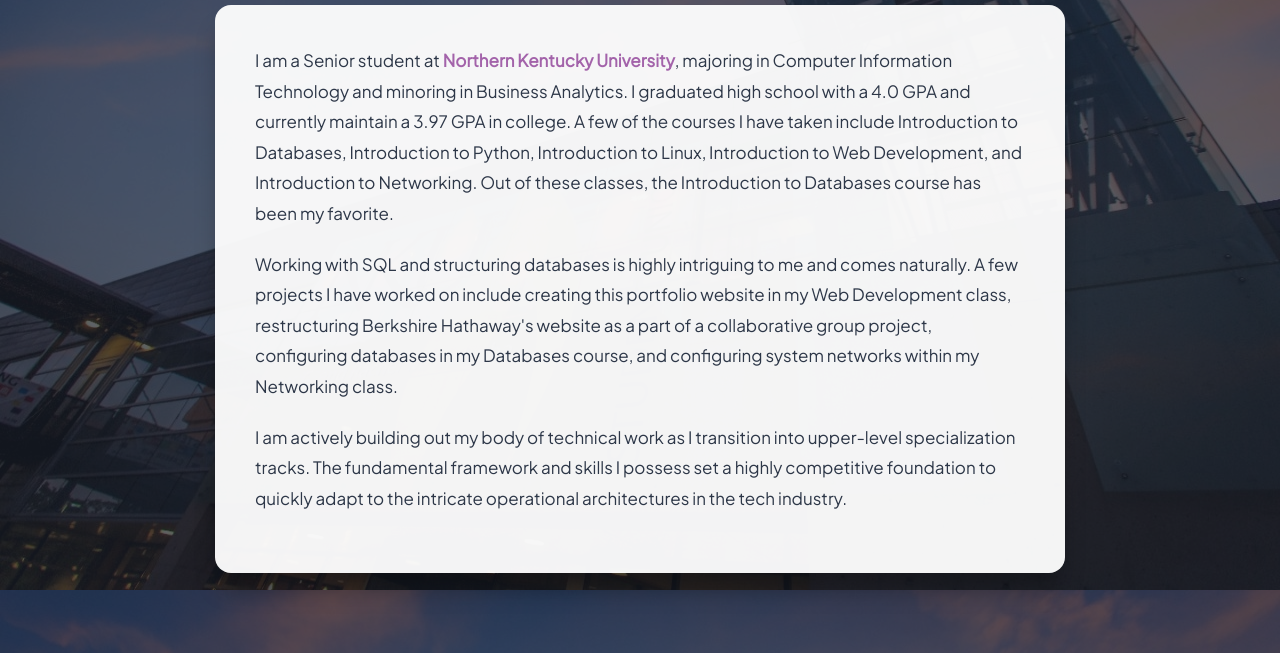
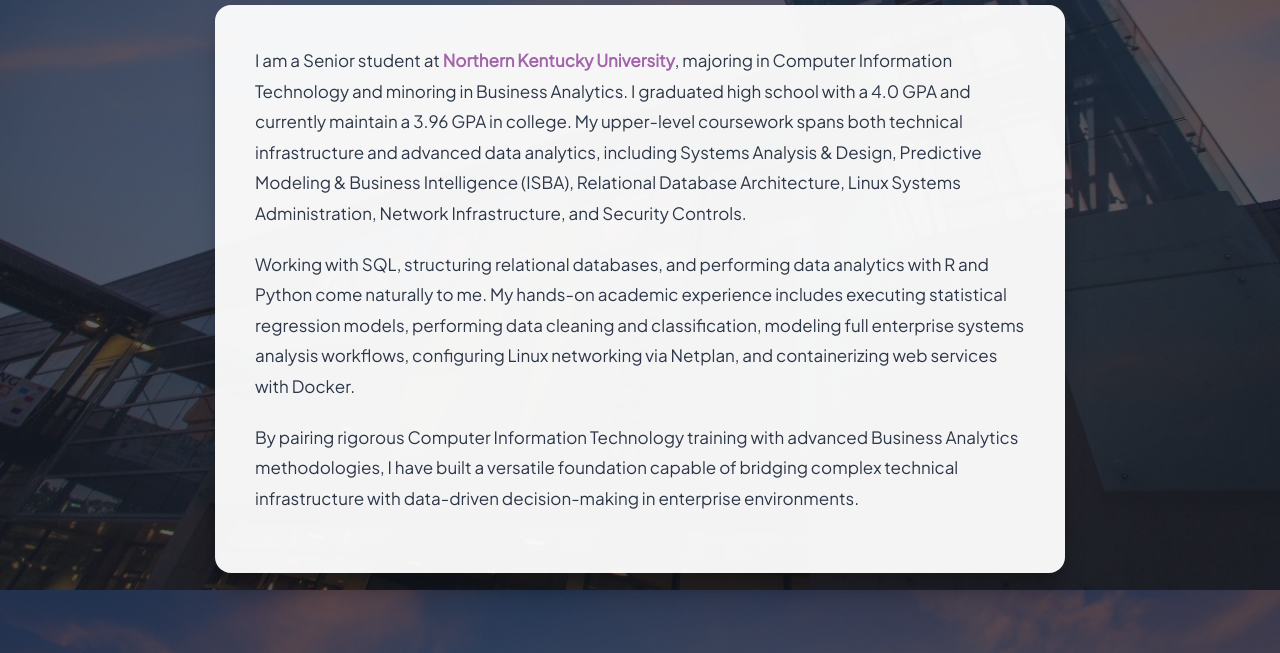
Before and after one commit to Joshua-Draper/Joshua-Draper.github.io, a plain HTML site: page INF286IFPeducation.html in a window 1280 px wide. Shown: the part 263-916 px from the top of the page. Drawn offline with Linux system fonts and the light colour scheme.

Commit message:
Update INF286IFPeducation.html

```diff
--- a/INF286IFPeducation.html
+++ b/INF286IFPeducation.html
@@ -21,9 +21,9 @@
         <div class="container education-content">
             <h1>My Education</h1>
             <div class="glass-card">
-                <p>I am a Senior student at <a href="https://www.nku.edu/" target="_blank">Northern Kentucky University</a>, majoring in Computer Information Technology and minoring in Business Analytics. I graduated high school with a 4.0 GPA and currently maintain a 3.97 GPA in college. A few of the courses I have taken include Introduction to Databases, Introduction to Python, Introduction to Linux, Introduction to Web Development, and Introduction to Networking. Out of these classes, the Introduction to Databases course has been my favorite.</p>
-                <p>Working with SQL and structuring databases is highly intriguing to me and comes naturally. A few projects I have worked on include creating this portfolio website in my Web Development class, restructuring Berkshire Hathaway's website as a part of a collaborative group project, configuring databases in my Databases course, and configuring system networks within my Networking class.</p>
-                <p>I am actively building out my body of technical work as I transition into upper-level specialization tracks. The fundamental framework and skills I possess set a highly competitive foundation to quickly adapt to the intricate operational architectures in the tech industry.</p>
+                <p>I am a Senior student at <a href="https://www.nku.edu/" target="_blank">Northern Kentucky University</a>, majoring in Computer Information Technology and minoring in Business Analytics. I graduated high school with a 4.0 GPA and currently maintain a 3.96 GPA in college. My upper-level coursework spans both technical infrastructure and advanced data analytics, including Systems Analysis & Design, Predictive Modeling & Business Intelligence (ISBA), Relational Database Architecture, Linux Systems Administration, Network Infrastructure, and Security Controls.</p>
+                <p>Working with SQL, structuring relational databases, and performing data analytics with R and Python come naturally to me. My hands-on academic experience includes executing statistical regression models, performing data cleaning and classification, modeling full enterprise systems analysis workflows, configuring Linux networking via Netplan, and containerizing web services with Docker.</p>
+                <p>By pairing rigorous Computer Information Technology training with advanced Business Analytics methodologies, I have built a versatile foundation capable of bridging complex technical infrastructure with data-driven decision-making in enterprise environments.</p>
             </div>
         </div>
     </div>
```
